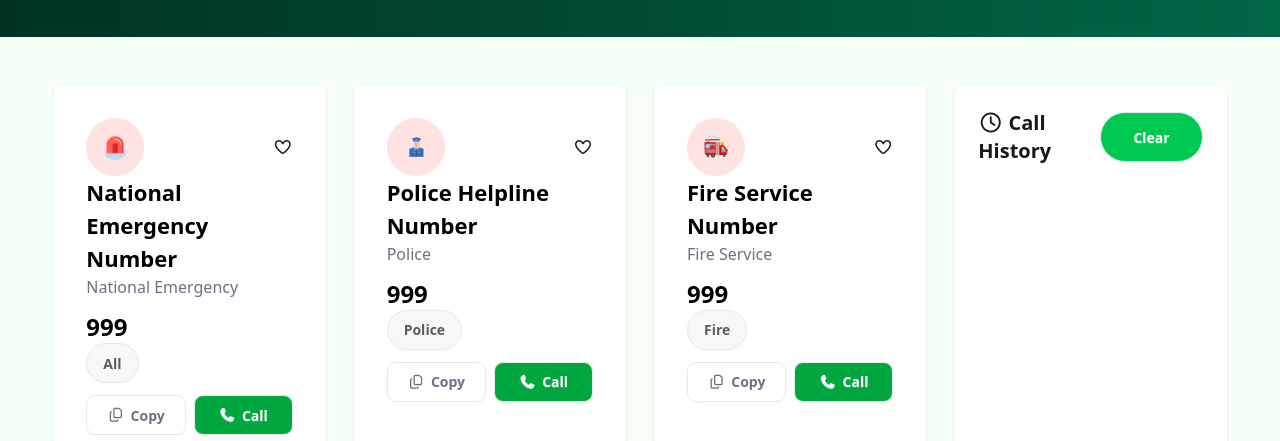
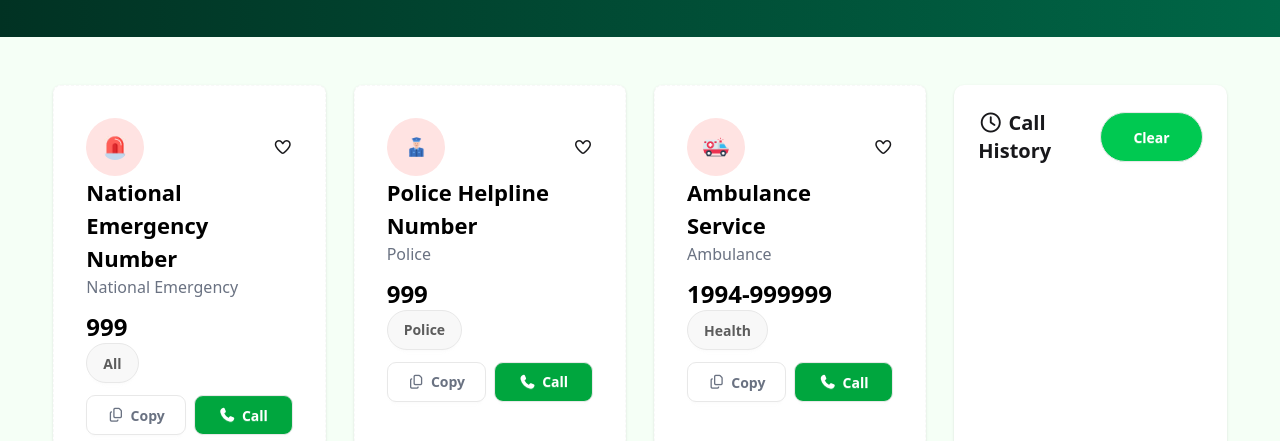
Before and after one commit to zahirraihan26/Assignment-5, a plain HTML site: page index.html in a window 1280 px wide. Shown: the part 359-800 px from the top of the page. Drawn offline with nearby package versions, Linux system fonts and the light colour scheme.

Commit message:
added copy button relatede function

```diff
--- a/home.js
+++ b/home.js
@@ -74,7 +74,25 @@ document.getElementById('btn-clear')
 })
 
 
+// copy button related style-------------------------
+let copyCount = 0;
+const copyButtons = document.querySelectorAll('.btn-copy');
 
+for (let button of copyButtons) {
+  button.addEventListener('click', function () {
+    const card = button.closest('.card');
+    const serviceNumber = card.querySelector('h3').innerText;
+
+   navigator.clipboard.writeText(serviceNumber);
+
+    alert("Number copied: " + serviceNumber);
+    copyCount++;
+
+  document.getElementById('copy').innerText = copyCount;
+
+
+  });
+}
 
 
 
--- a/index.html
+++ b/index.html
@@ -121,20 +121,20 @@
 
                      <div class="flex justify-between items-center">
 
-                        <img src="./assets/fire-service.png" alt="" class="max-w-[58px] p-4   bg-[#FFE3E2] rounded-4xl">
+                        <img src="./assets/ambulance.png" alt="" class="max-w-[58px] p-4   bg-[#FFE3E2] rounded-4xl">
                         <!-- js add  -->
 
                           <i class="hart-img fa-regular fa-heart"></i>
 
                      </div>
-                     <h2 class="rvice font-bold text-[22px] text-black">Fire Service Number</h2>
+                     <h2 class="rvice font-bold text-[22px] text-black">Ambulance Service</h2>
 
-                     <p class="text-gray-500">Fire Service</p>
+                     <p class="text-gray-500">Ambulance</p>
 
                      <div class="py-3">
 
-                        <h3 class="text-black font-bold text-2xl">999</h3>
-                        <button  class="btn text-[#5C5C5C]  py-2 px-4 rounded-[50px]">Fire</button>
+                        <h3 class="text-black font-bold text-2xl">1994-999999</h3>
+                        <button  class="btn text-[#5C5C5C]  py-2 px-4 rounded-[50px]">Health</button>
 
                      </div>
                      <div class="card-actions flex justify-between gap-2">
```
Also changed, not shown: 1 other file.
